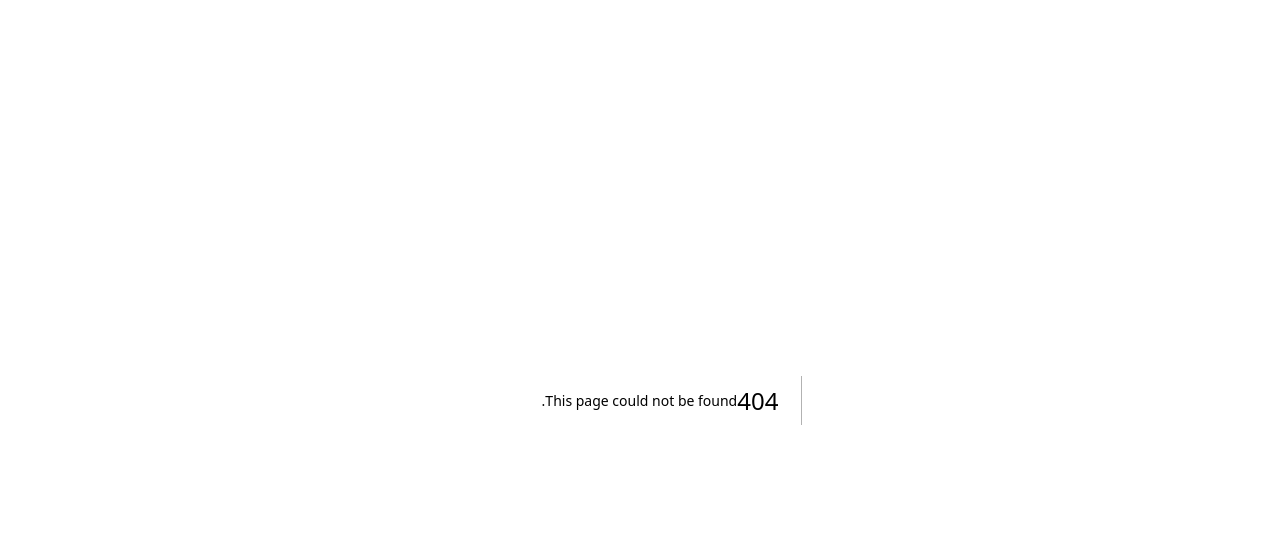
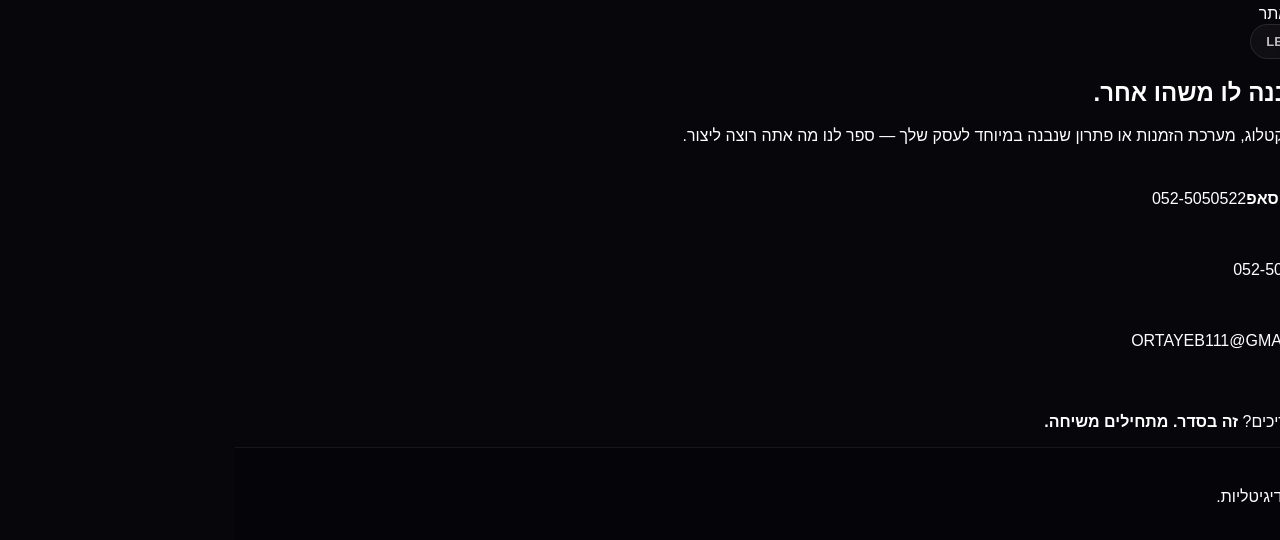
Before and after one commit to ortayeb/media-770, a Next.js app: page /src/app/contact in a window 1280 px wide. Before the commit this address had no page. Shown: the top 540 px of the page. Built offline with nearby package versions, Linux system fonts and the light colour scheme.

Commit message:
Add MEDIA 770 contact page

```diff
--- /dev/null
+++ b/src/app/src/app/contact/page.tsx
@@ -0,0 +1,128 @@
+import {
+  ArrowLeft,
+  ArrowRight,
+  Mail,
+  MessageCircle,
+  Phone,
+  Sparkles,
+} from "lucide-react";
+
+import { business } from "@/lib/business";
+
+export default function ContactPage() {
+  const whatsappUrl = `https://wa.me/${business.whatsapp.number}?text=${encodeURIComponent(
+    business.whatsapp.message
+  )}`;
+
+  return (
+    <main className="contact-page">
+      <div className="contact-page-grid" />
+
+      <div className="contact-page-glow contact-page-glow-one" />
+      <div className="contact-page-glow contact-page-glow-two" />
+
+      <nav className="contact-nav shell">
+        <a href="/" className="brand">
+          MEDIA <span>770</span>
+        </a>
+
+        <a href="/" className="back-home">
+          <ArrowRight size={17} />
+          חזרה לאתר
+        </a>
+      </nav>
+
+      <section className="contact-hero shell">
+        <div className="contact-heading">
+          <div className="eyebrow">
+            <span className="live-dot" />
+            LET&apos;S CREATE SOMETHING
+          </div>
+
+          <h1>
+            יש לך עסק?
+            <span>בוא נבנה לו משהו אחר.</span>
+          </h1>
+
+          <p>
+            אתר תדמית, חנות דיגיטלית, קטלוג, מערכת הזמנות או פתרון שנבנה
+            במיוחד לעסק שלך — ספר לנו מה אתה רוצה ליצור.
+          </p>
+        </div>
+
+        <div className="contact-options">
+          <a
+            href={whatsappUrl}
+            target="_blank"
+            rel="noreferrer"
+            className="contact-method contact-method-main"
+          >
+            <div className="contact-method-icon">
+              <MessageCircle size={25} />
+            </div>
+
+            <div className="contact-method-text">
+              <small>WHATSAPP</small>
+              <strong>דברו איתנו בוואטסאפ</strong>
+              <span>{business.phone}</span>
+            </div>
+
+            <ArrowLeft className="contact-method-arrow" size={21} />
+          </a>
+
+          <a
+            href={`tel:${business.phoneInternational}`}
+            className="contact-method"
+          >
+            <div className="contact-method-icon">
+              <Phone size={24} />
+            </div>
+
+            <div className="contact-method-text">
+              <small>PHONE</small>
+              <strong>התקשרו אלינו</strong>
+              <span>{business.phone}</span>
+            </div>
+
+            <ArrowLeft className="contact-method-arrow" size={21} />
+          </a>
+
+          <a href={`mailto:${business.email}`} className="contact-method">
+            <div className="contact-method-icon">
+              <Mail size={24} />
+            </div>
+
+            <div className="contact-method-text">
+              <small>EMAIL</small>
+              <strong>שלחו לנו מייל</strong>
+              <span>{business.email}</span>
+            </div>
+
+            <ArrowLeft className="contact-method-arrow" size={21} />
+          </a>
+        </div>
+
+        <div className="contact-bottom-message">
+          <Sparkles size={18} />
+
+          <p>
+            לא בטוחים בדיוק מה אתם צריכים?
+            <strong> זה בסדר. מתחילים משיחה.</strong>
+          </p>
+        </div>
+      </section>
+
+      <footer className="contact-page-footer">
+        <div className="shell contact-page-footer-inner">
+          <div className="brand">
+            MEDIA <span>770</span>
+          </div>
+
+          <p>אנחנו הופכים עסקים לחוויות דיגיטליות.</p>
+
+          <span>© 2026 MEDIA 770</span>
+        </div>
+      </footer>
+    </main>
+  );
+}
```
